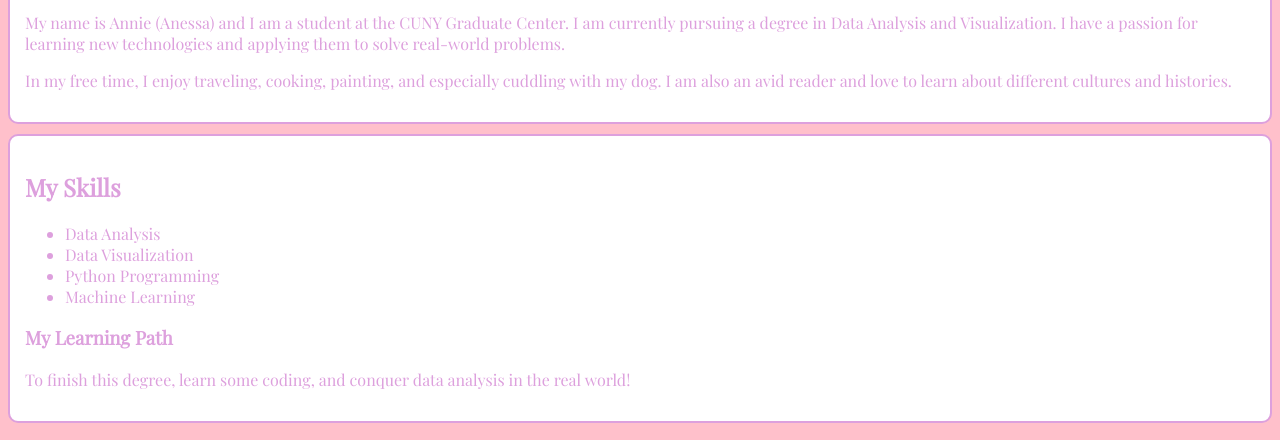
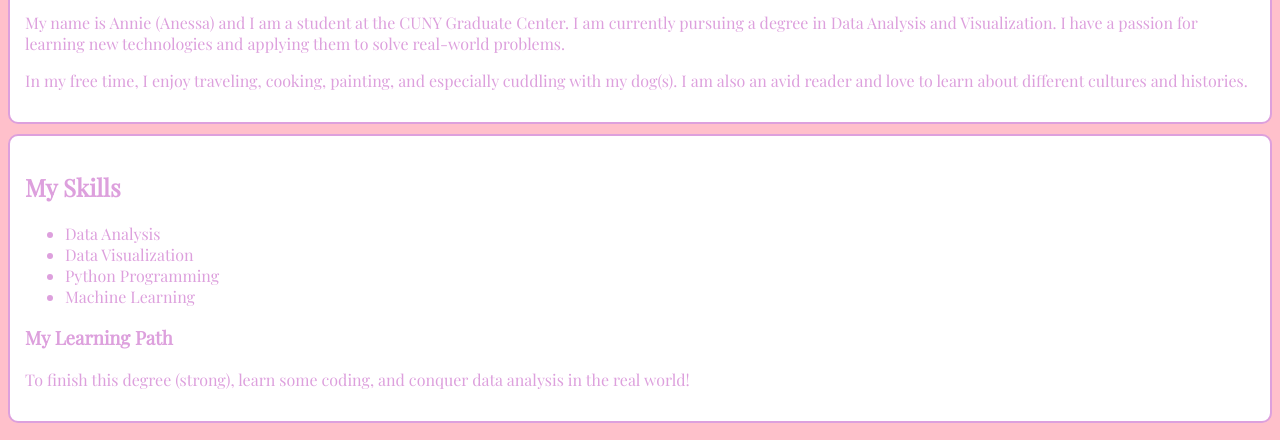
Before and after one commit to anessaj10/my-bio, a plain HTML site: page index.html in a window 1280 px wide. Shown: the part 163-603 px from the top of the page. Drawn offline with nearby package versions, Linux system fonts and the light colour scheme.

Commit message:
Update index.html

```diff
--- a/index.html
+++ b/index.html
@@ -18,7 +18,7 @@
         <section id="about">
             <h2>About Me</h2>
             <p>My name is Annie (Anessa) and I am a student at the CUNY Graduate Center. I am currently pursuing a degree in Data Analysis and Visualization. I have a passion for learning new technologies and applying them to solve real-world problems. </p>
-            <p>In my free time, I enjoy traveling, cooking, painting, and especially cuddling with my dog. I am also an avid reader and love to learn about different cultures and histories.</p>
+            <p>In my free time, I enjoy traveling, cooking, painting, and especially cuddling with my dog(s). I am also an avid reader and love to learn about different cultures and histories.</p>
         </section>
 
         <section id="skills">
@@ -31,7 +31,7 @@
             </ul>
 
             <h3>My Learning Path</h3>
-            <p>To finish this degree, learn some coding, and conquer data analysis in the real world!</p>
+            <p>To finish this degree (strong), learn some coding, and conquer data analysis in the real world!</p>
         </section>
     </main>
 </body>
```
